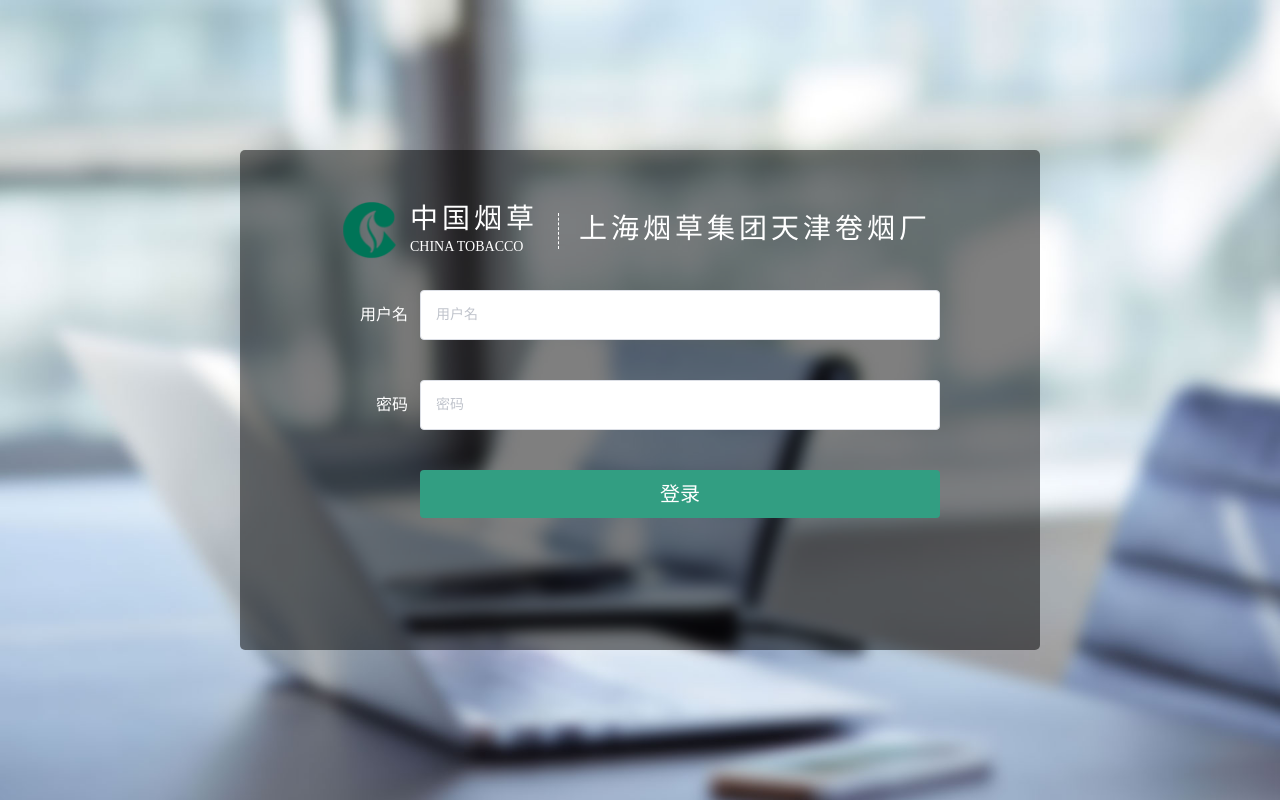
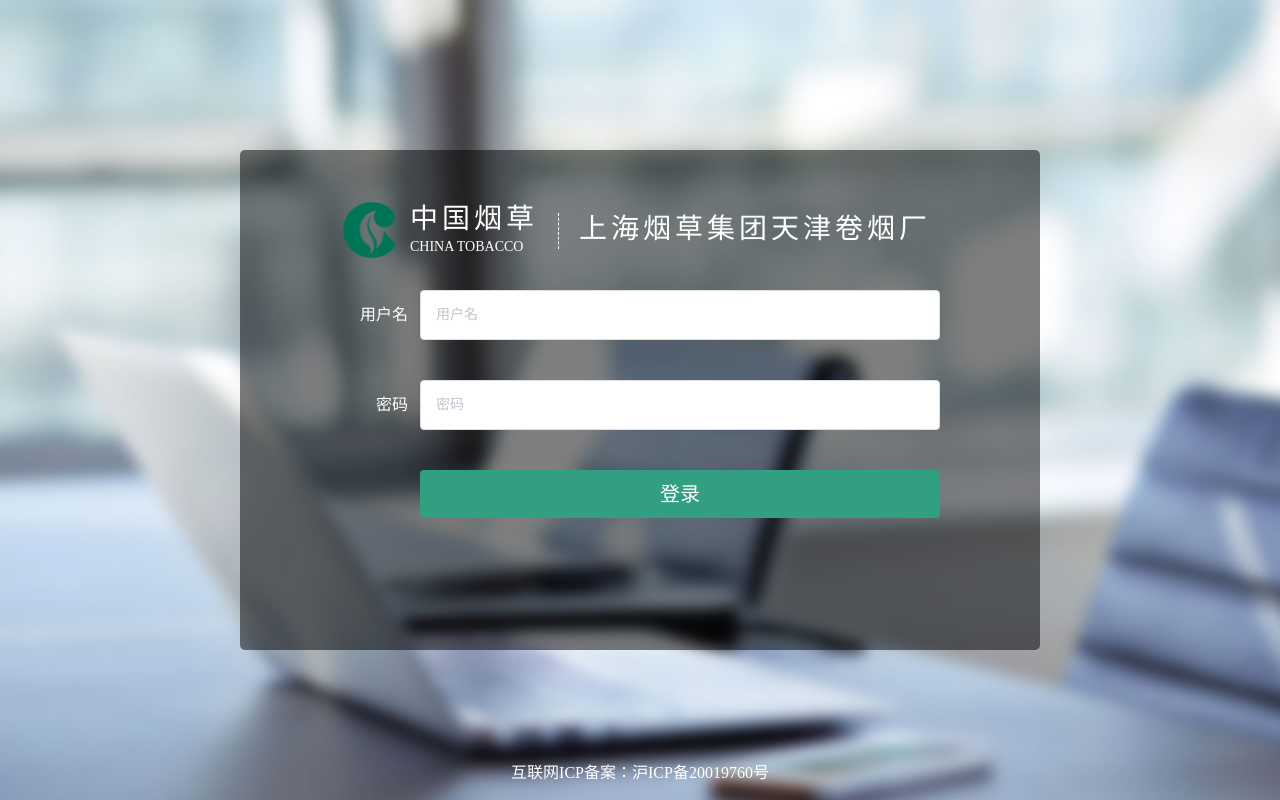
Before and after one commit to M-JFan/management-system, a Vue app: page / in a window 1280 px wide. Built offline with nearby package versions, Linux system fonts and the light colour scheme; a web font is replaced by a local one.

Commit message:
首页加ICP备案

```diff
--- a/src/views/Home.vue
+++ b/src/views/Home.vue
@@ -22,7 +22,7 @@
       <el-footer class="Footer" style="height:40px">
         <!-- <div class="TipsContent">{{dateTime}},超级用户.所属组织:{{organization}}</div> -->
         <div class="TipsContent">{{dateTime}},管理员</div>
-        <div>沪ICP备20019760号</div>
+        <div>互联网ICP备案：沪ICP备20019760号</div>
       </el-footer>
     </el-container>
   </div>
--- a/src/views/Login.vue
+++ b/src/views/Login.vue
@@ -15,6 +15,9 @@
           </el-form-item>
         </el-form>
       </div>
+    </div>
+    <div class="footer">
+      <p>互联网ICP备案：沪ICP备20019760号</p>
     </div>
   </div>
 </template>
@@ -61,7 +64,7 @@
               }
             })
             .catch(error => {
-                this.$message.error("请输入正确的用户名和密码");
+              this.$message.error("请输入正确的用户名和密码");
             });
         }
       });
@@ -124,4 +127,13 @@
     }
   }
 }
+.footer{
+  position: fixed;
+  bottom: 0;
+  width: 100%;
+  text-align: center;
+  color: #fff;
+  padding: 15px 0;
+  font-size: 16px;
+}
 </style>
```
